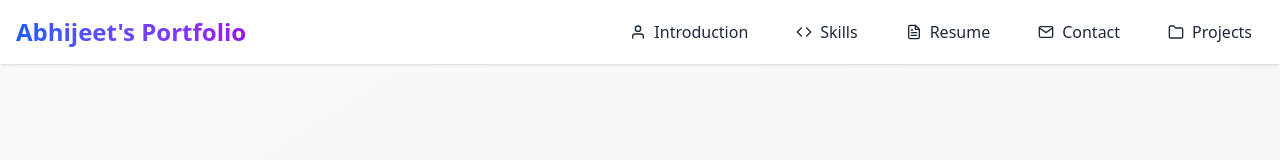
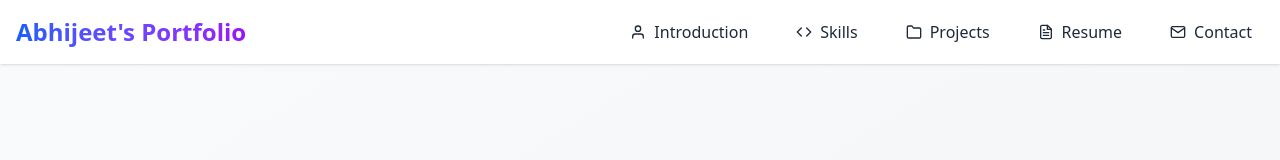
Before and after one commit to Avngrstark62/portfolio-with-chatbot, a React (Vite) app in the folder frontend/: page / in a window 1280 px wide. Shown: the top 160 px of the page. Built offline with nearby package versions, Linux system fonts and the light colour scheme.

Commit message:
minor fix in the chat-service

```diff
--- a/frontend/src/components/Layout.jsx
+++ b/frontend/src/components/Layout.jsx
@@ -12,9 +12,9 @@ const Layout = ({ children }) => {
   const navItems = [
     { id: 'intro', label: 'Introduction', icon: <FiUser className="mr-2" /> },
     { id: 'skills', label: 'Skills', icon: <FiCode className="mr-2" /> },
+    { id: 'projects', label: 'Projects', icon: <FiFolder className="mr-2" /> },
     { id: 'resume', label: 'Resume', icon: <FiFileText className="mr-2" /> },
-    { id: 'contact', label: 'Contact', icon: <FiMail className="mr-2" /> },
-    { id: 'projects', label: 'Projects', icon: <FiFolder className="mr-2" /> }
+    { id: 'contact', label: 'Contact', icon: <FiMail className="mr-2" /> }
   ];
 
   return (
```
Also changed, not shown: 1 other file (tests, documents, lock files or other folders).
